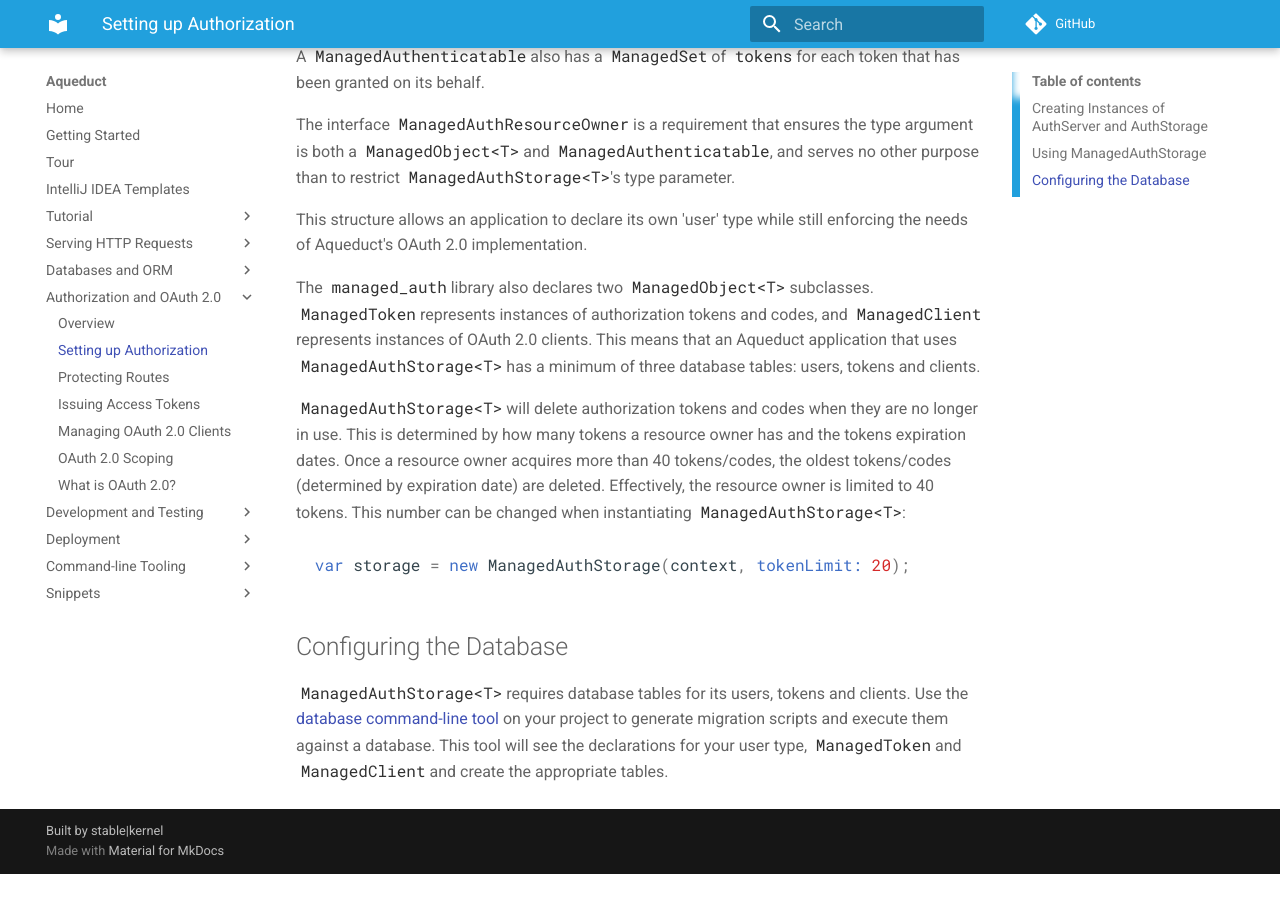
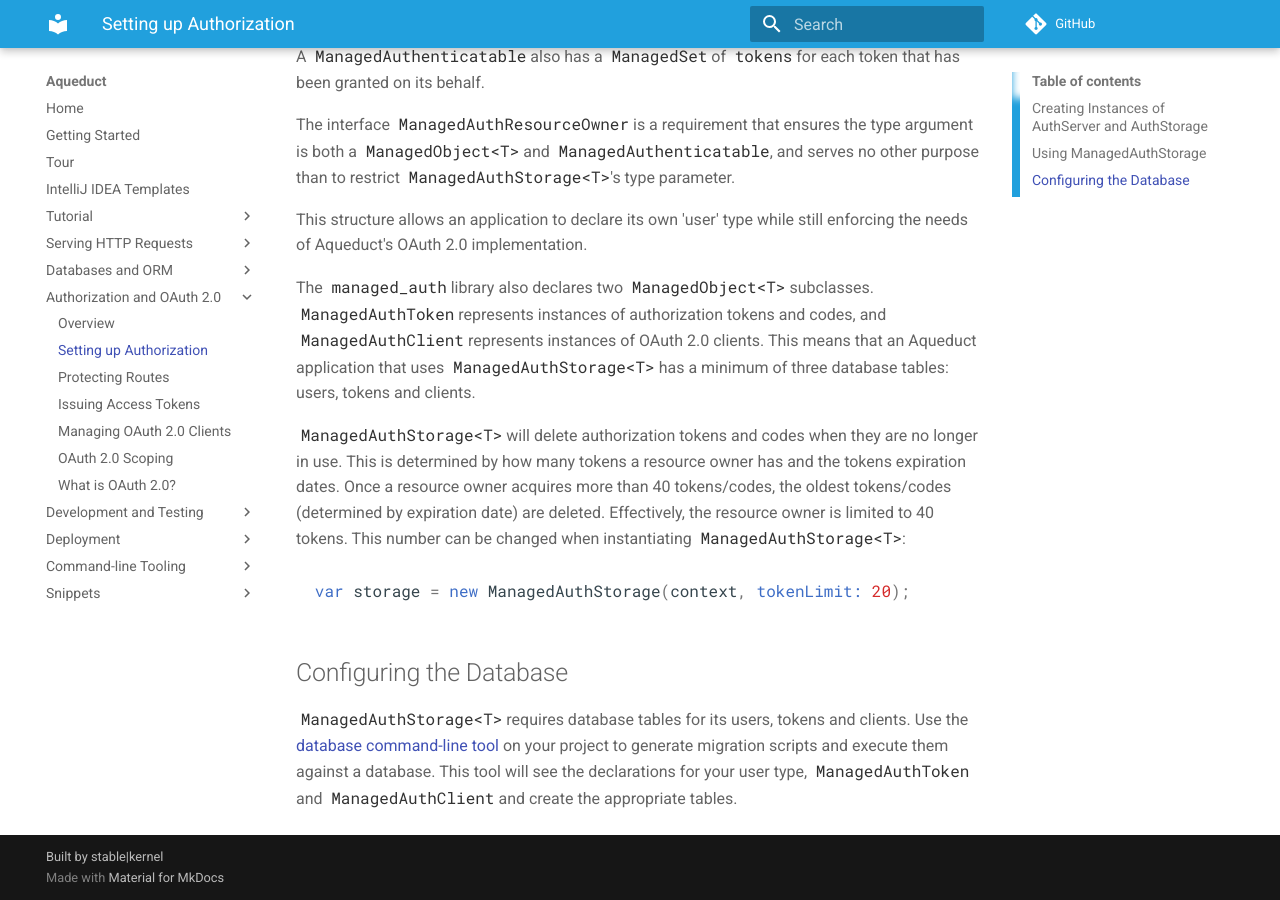
Before and after one commit to stablekernel/aqueduct, an MkDocs documentation site: the page built from source/docs/auth/server.md, in a window 1280 px wide and 900 px high, scrolled down 2945 px. Built offline with MkDocs 1.6.1 and Material for MkDocs 9.7.7, drawn with Linux system fonts in a browser that asks for light colours; comment, search, counter and statistics services are not loaded; old or Windows-style settings are respelled for this version of MkDocs; before the commit the page ends 3819 px from its top, so only the background shows below that.

Commit message:
Update docs for rename ManagedClient -> ManagedAuthClient, ManagedToken -> ManagedAuthToken

```diff
--- a/source/docs/auth/server.md
+++ b/source/docs/auth/server.md
@@ -101,7 +101,7 @@ The interface `ManagedAuthResourceOwner` is a requirement that ensures the type
 
 This structure allows an application to declare its own 'user' type while still enforcing the needs of Aqueduct's OAuth 2.0 implementation.
 
-The `managed_auth` library also declares two `ManagedObject<T>` subclasses. `ManagedToken` represents instances of authorization tokens and codes, and `ManagedClient` represents instances of OAuth 2.0 clients. This means that an Aqueduct application that uses `ManagedAuthStorage<T>` has a minimum of three database tables: users, tokens and clients.
+The `managed_auth` library also declares two `ManagedObject<T>` subclasses. `ManagedAuthToken` represents instances of authorization tokens and codes, and `ManagedAuthClient` represents instances of OAuth 2.0 clients. This means that an Aqueduct application that uses `ManagedAuthStorage<T>` has a minimum of three database tables: users, tokens and clients.
 
 `ManagedAuthStorage<T>` will delete authorization tokens and codes when they are no longer in use. This is determined by how many tokens a resource owner has and the tokens expiration dates. Once a resource owner acquires more than 40 tokens/codes, the oldest tokens/codes (determined by expiration date) are deleted. Effectively, the resource owner is limited to 40 tokens. This number can be changed when instantiating `ManagedAuthStorage<T>`:
 
@@ -111,4 +111,4 @@ var storage = new ManagedAuthStorage(context, tokenLimit: 20);
 
 ## Configuring the Database
 
-`ManagedAuthStorage<T>` requires database tables for its users, tokens and clients. Use the [database command-line tool](../db/db_tools.md) on your project to generate migration scripts and execute them against a database. This tool will see the declarations for your user type, `ManagedToken` and `ManagedClient` and create the appropriate tables.
+`ManagedAuthStorage<T>` requires database tables for its users, tokens and clients. Use the [database command-line tool](../db/db_tools.md) on your project to generate migration scripts and execute them against a database. This tool will see the declarations for your user type, `ManagedAuthToken` and `ManagedAuthClient` and create the appropriate tables.
```
Also changed, not shown: source/docs/auth/auth_scopes.md (+1 -1 lines), source/docs/auth/cli.md (+2 -2 lines), source/docs/testing/clients.md (+2 -2 lines), source/docs/testing/tests.md (+2 -2 lines).
